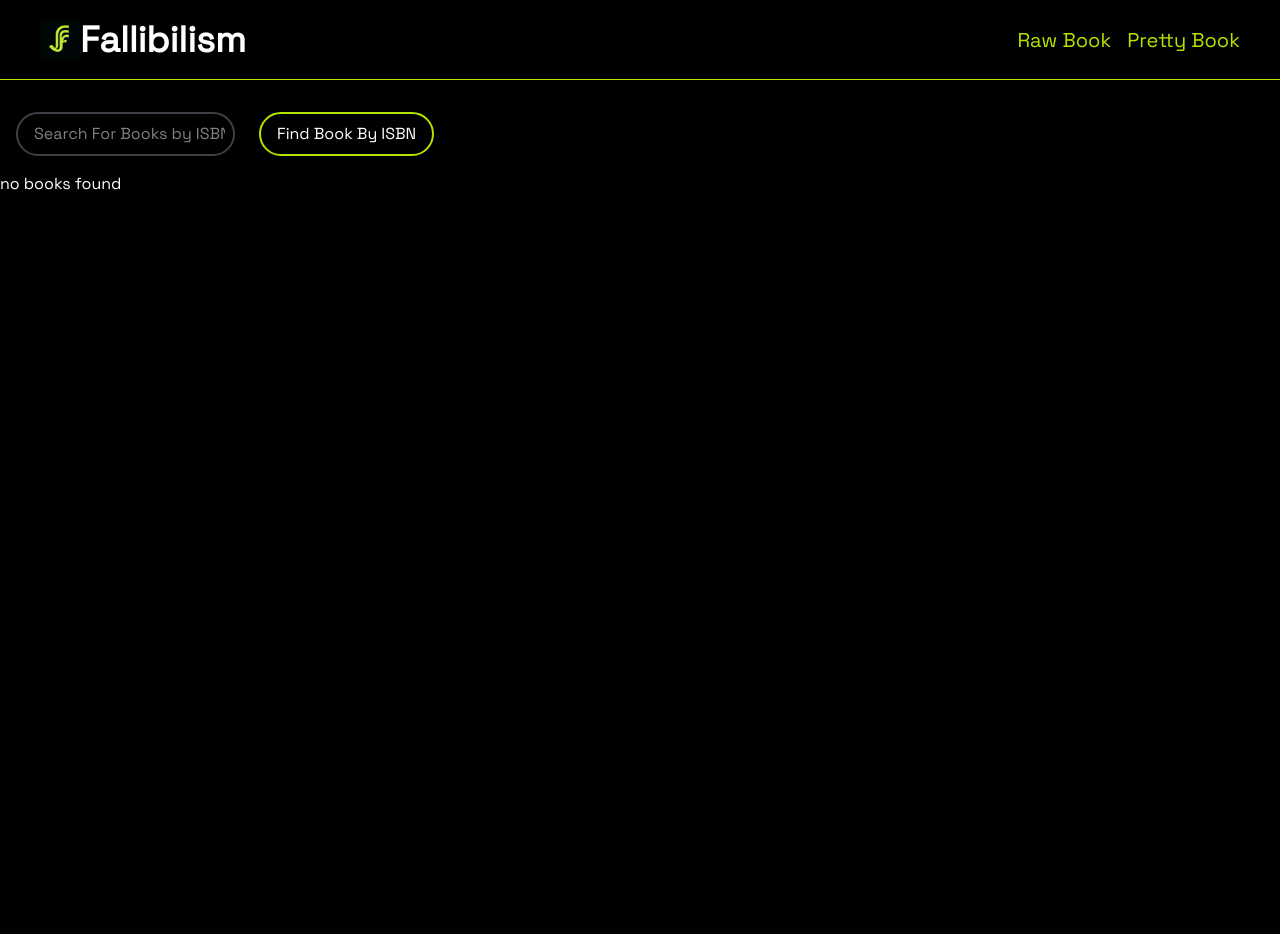
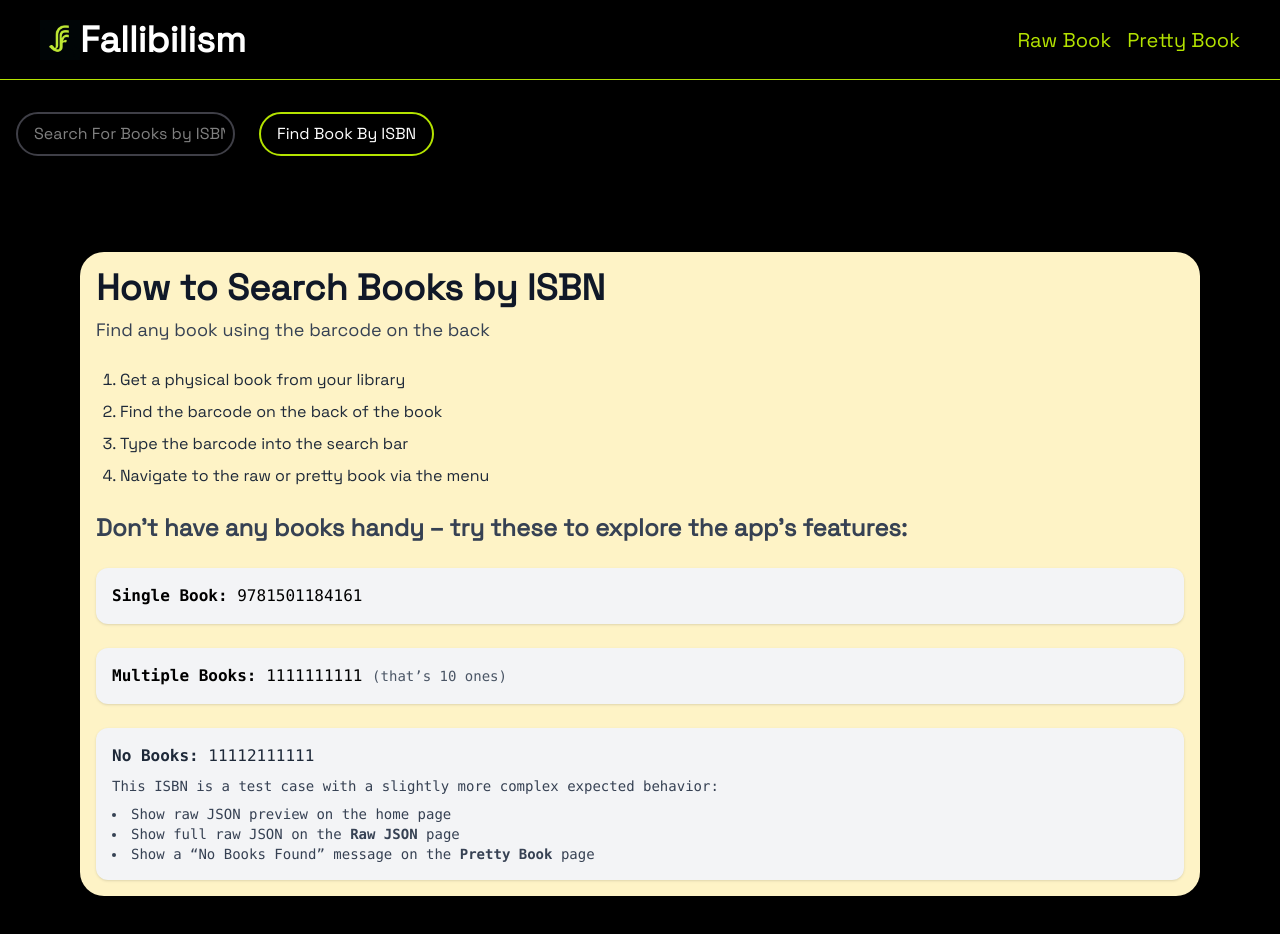
Before and after one commit to Lsmith2895/logans-library, a React (Vite) app: page /library in a window 1280 px wide. Shown: the top 934 px of the page. Before the commit the page ends 800 px from the top, so only its background shows below. Built offline with nearby package versions, Linux system fonts and the light colour scheme.

Commit message:
show guide when no books available

```diff
--- a/src/pages/HowToGuide.tsx
+++ b/src/pages/HowToGuide.tsx
@@ -14,7 +14,9 @@ function HowToGuide() {
           </ol>
 
           <div className="mt-6 text-gray-700">
-            <p className="mb-2 text-2xl font-bold">try these to explore the app&apos;s features:</p>
+            <p className="mb-2 text-2xl font-bold">
+              Don&apos;t have any books handy – try these to explore the app&apos;s features:
+            </p>
             <div className="font-mono text-black">
               <div className="mt-6 rounded-xl bg-gray-100 p-4 shadow-sm">
                 <p>
--- a/src/pages/LibraryPage.tsx
+++ b/src/pages/LibraryPage.tsx
@@ -1,12 +1,13 @@
 import { BookCard } from '../components/BookCard';
 import { useBookContext } from '../context/BookContext';
+import { HowToGuide } from './HowToGuide';
 
 function LibraryPage() {
   const { state } = useBookContext();
   const books = state.rawBook?.items;
 
   if (!books) {
-    return <div> no books found</div>;
+    return <HowToGuide />;
   }
 
   return (
--- a/src/pages/RawDataPage.tsx
+++ b/src/pages/RawDataPage.tsx
@@ -1,4 +1,5 @@
 import { useBookContext } from '../context/BookContext';
+import { HowToGuide } from './HowToGuide';
 
 function RawDataPage() {
   const { state } = useBookContext();
@@ -7,7 +8,7 @@ function RawDataPage() {
       {state.rawBook ? (
         <div className="pt-10 whitespace-pre-wrap">{JSON.stringify(state.rawBook, null, 2)}</div>
       ) : (
-        <div>home page how to guide</div>
+        <HowToGuide />
       )}
     </div>
   );
```
